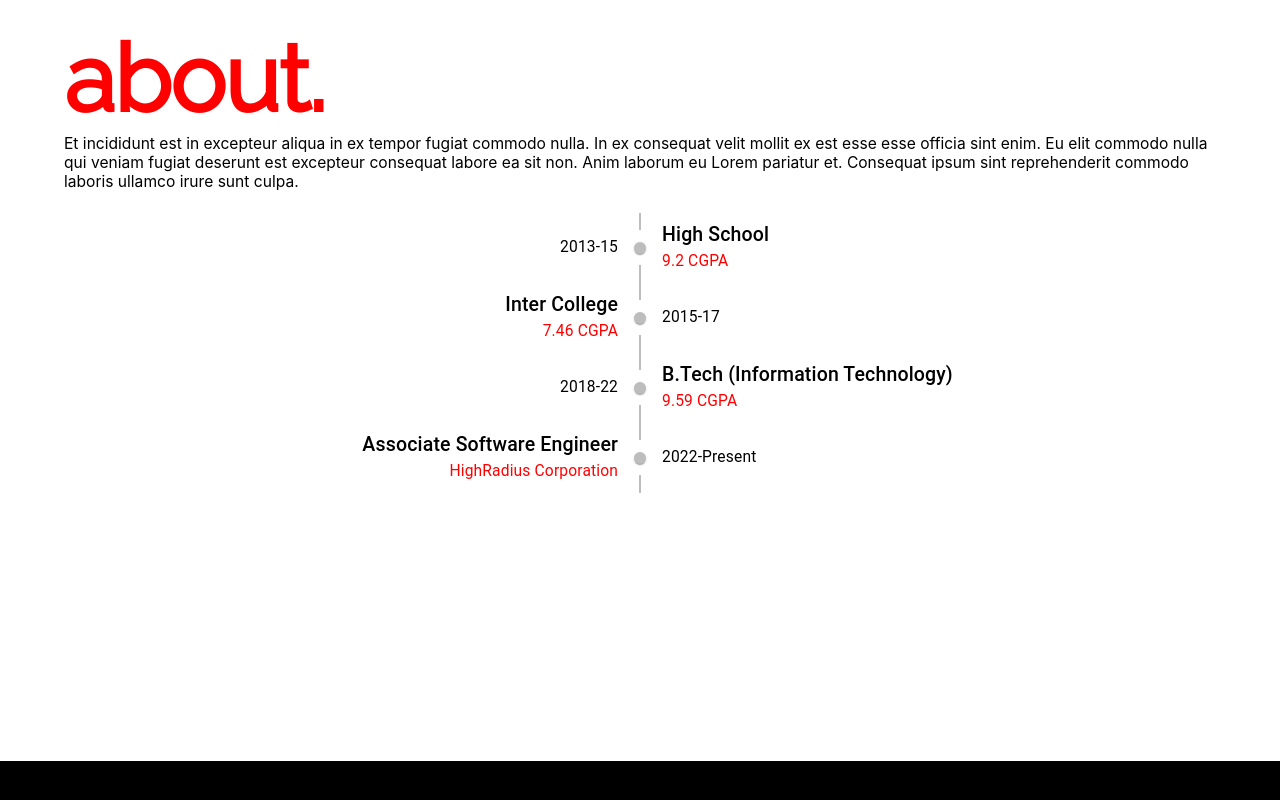
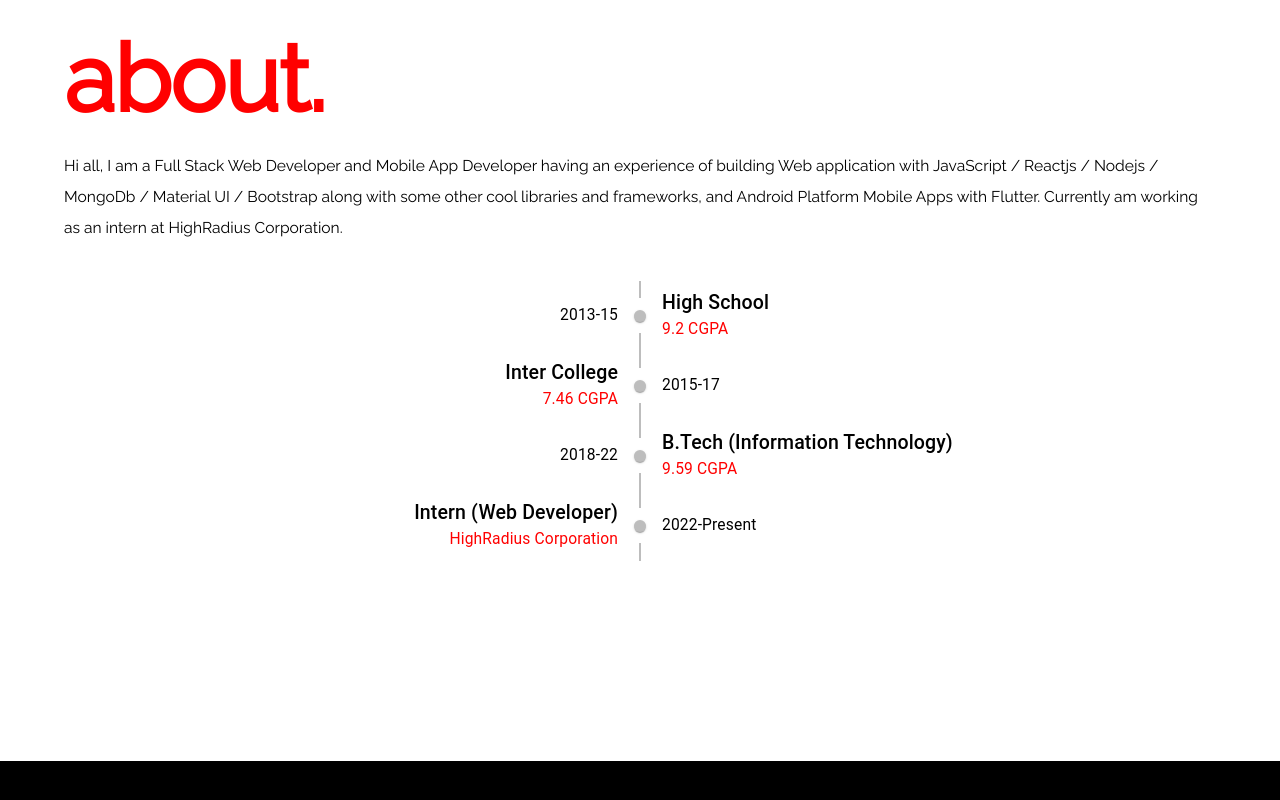
Before and after one commit to hopansh/myPortfolio, a React app: page / in a window 1280 px wide. Shown: the part 839-1639 px from the top of the page. Built offline with nearby package versions, Linux system fonts and the light colour scheme.

Commit message:
Updated About text

```diff
--- a/src/components/page2/index.js
+++ b/src/components/page2/index.js
@@ -24,13 +24,13 @@ const Page2 = () => {
   return (
     <div className={classes.rootPage} id='page'>
       <Typography variant='h1'>about.</Typography>
-      <div>
-        Et incididunt est in excepteur aliqua in ex tempor fugiat commodo nulla.
-        In ex consequat velit mollit ex est esse esse officia sint enim. Eu elit
-        commodo nulla qui veniam fugiat deserunt est excepteur consequat labore
-        ea sit non. Anim laborum eu Lorem pariatur et. Consequat ipsum sint
-        reprehenderit commodo laboris ullamco irure sunt culpa.
-      </div>
+      <p style={{ fontFamily: 'raleway', lineHeight: 2 }}>
+        Hi all, I am a Full Stack Web Developer and Mobile App Developer having
+        an experience of building Web application with JavaScript / Reactjs /
+        Nodejs / MongoDb / Material UI / Bootstrap along with some other cool
+        libraries and frameworks, and Android Platform Mobile Apps with Flutter.
+        Currently am working as an intern at HighRadius Corporation.
+      </p>
       <Timeline position='alternate'>
         <TimelineItem>
           <TimelineOppositeContent
@@ -95,10 +95,10 @@ const Page2 = () => {
           </TimelineSeparator>
           <TimelineContent>
             <Typography variant='h6' component='span'>
-              Associate Software Engineer
+              Intern (Web Developer)
             </Typography>
             <Typography sx={{ color: 'red' }}>
-              HighRadius Corporation{' '}
+              HighRadius Corporation
             </Typography>
           </TimelineContent>
         </TimelineItem>
```
